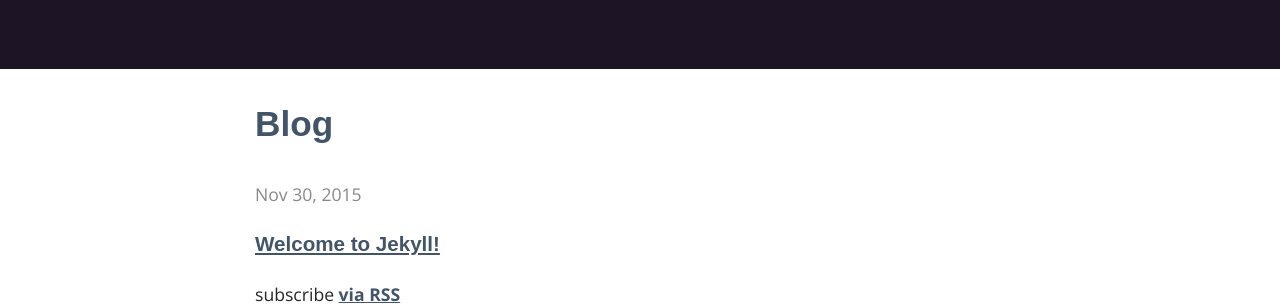
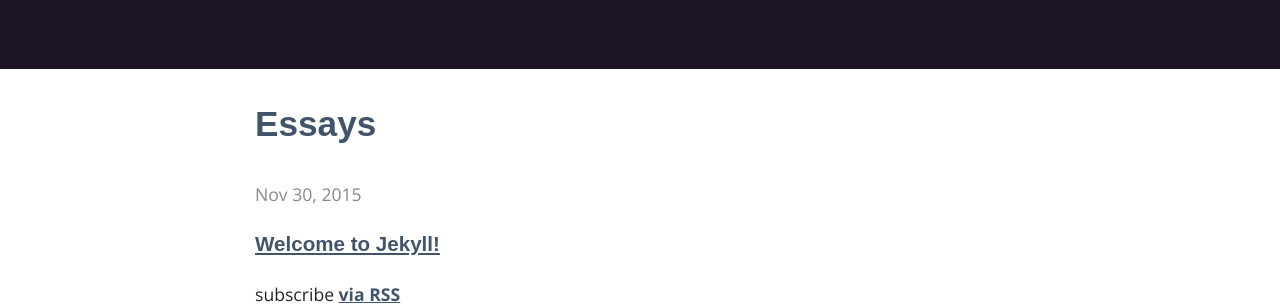
Before and after one commit to theadorerex/personalwebsite, a Jekyll site: the page built from blog/index.html, in a window 1280 px wide. Shown: the part 431-736 px from the top of the page. Built offline with Jekyll 4.4.1, drawn with Linux system fonts in a browser that asks for light colours; some web fonts are replaced.

Commit message:
Update index.html

```diff
--- a/blog/index.html
+++ b/blog/index.html
@@ -2,7 +2,7 @@
 layout: default
 ---
 
-<h2>Blog</h2>
+<h2>Essays</h2>
 {% for post in site.posts %}
 		<time>{{ post.date | date: "%b %-d, %Y" }}</time>
 		<h3><a href="{{ post.url | prepend: site.baseurl }}">{{ post.title }}</a></h3>
```
